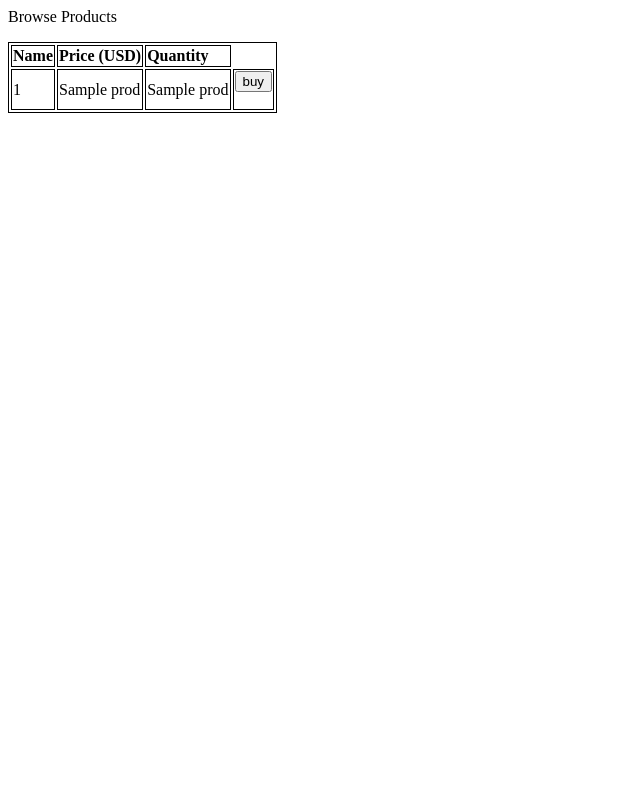
After one commit to caswolfe/EECS341Project, a Flask app: template templates/shop.html in a window 1280 px wide. The commit adds this page. Shown: the whole page, without its empty margins (0-640 px from the left). Run offline with Flask 2, Linux system fonts and the light colour scheme; the template is opened without the code that fills it: most values are stand-ins (such as "Sample title", 1, 10 or a date in 2020).

Commit message:
added shop page

```diff
--- a/run.py
+++ b/run.py
@@ -29,24 +29,37 @@ def sql_execute(sql):
     cursor.close()
     db.close()
 
-# For this example you can select a handler function by
-# uncommenting one of the @app.route decorators.
 
 
-# @app.route('/')
-def template_response():
-    return render_template('home-w-data.html')
 
 @app.route('/create-account')
 def create_account():
     return render_template('create_account.html')
 
-@app.route('/home')
+@app.route('/home', methods=['GET', 'POST'])
 def home():
+    if request.method == 'POST':
+        result = request.form
+        if "Shop" in result:
+            return redirect(url_for('shop'))
     sql = "select distinct product.name, product.price, product.quantity from user,product where user.uid = product.sellerid;"
     result = sql_query(sql)
     return render_template('user_homepage.html', template_data = result)
 
+@app.route('/shop', methods=['GET', 'POST'])
+def shop():
+    if "buy" in request.form:
+        #print("button press")
+        id = int(request.form["buy"])
+        return redirect(url_for('purchase'))
+    sql = "select * from product"
+    template_data = sql_query(sql)
+    return render_template('shop.html',template_data = template_data)
+
+
+@app.route('/purchase' ,methods=['GET', 'POST'])
+def purchase(productid=None, buyerid = None):
+    return render_template('purchase.html')
 
 @app.route('/', methods=['GET', 'POST'])
 def template_response_with_data():
@@ -73,11 +86,5 @@ def template_response_with_data():
 
     return render_template('home-w-data.html', template_data = template_data)
 
-# @app.route('/login',methods = ['POST','GET'])
-# def login():
-#     if request.method == 'POST':
-#         result = request.form
-#         print(result)
-
 if __name__ == '__main__':
     app.run(**config['app'])
--- /dev/null
+++ b/templates/shop.html
@@ -0,0 +1,33 @@
+<html>
+    <head>
+      <style>
+      table, th, td {
+        border: 1px solid black;
+        }
+      </style>
+
+    <title>Jinourmous Jungle, the world's shittiest store.</title>
+    </head>
+    <body>
+        <p>Browse Products</p>
+    <table>
+      <tr>
+        <td> <b>Name</b></td>
+        <td> <b>Price (USD)</b></td>
+        <td> <b>Quantity</b></td>
+      </tr>
+      {% for prod in template_data %}
+      <tr>
+        <td>{{ prod[0] }} </td>
+        <td>{{ prod[1] }} </td>
+        <td>{{ prod[2] }} </td>
+        <td>
+        <form action="/shop" method="post">
+        <button name="buy" value="{{prod[0]}}">buy</button>
+        </form>
+      </td>
+        {% endfor %}
+    </tr>
+    </table>
+    </body>
+</html>
```
Also changed, not shown: templates/purchase.html (added, +8 -0 lines), templates/user_homepage.html (+5 -2 lines), README.md.
